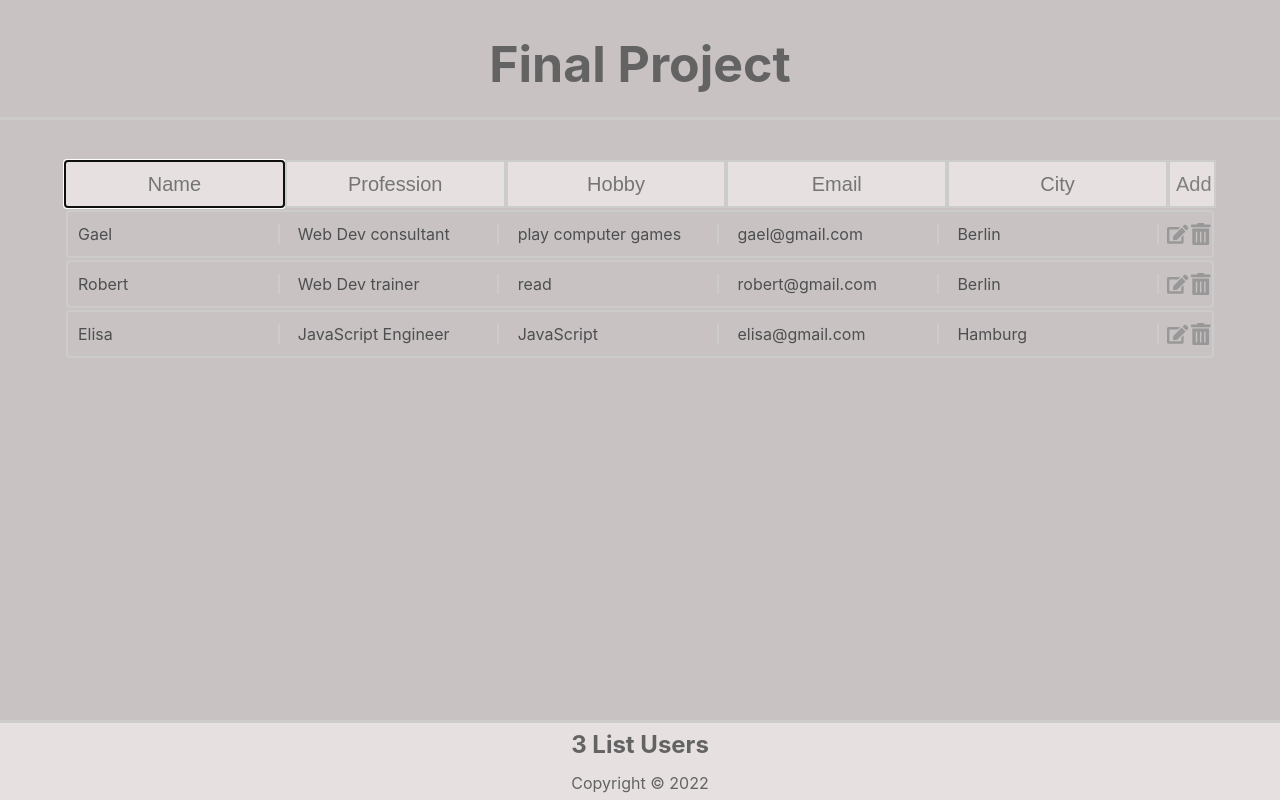
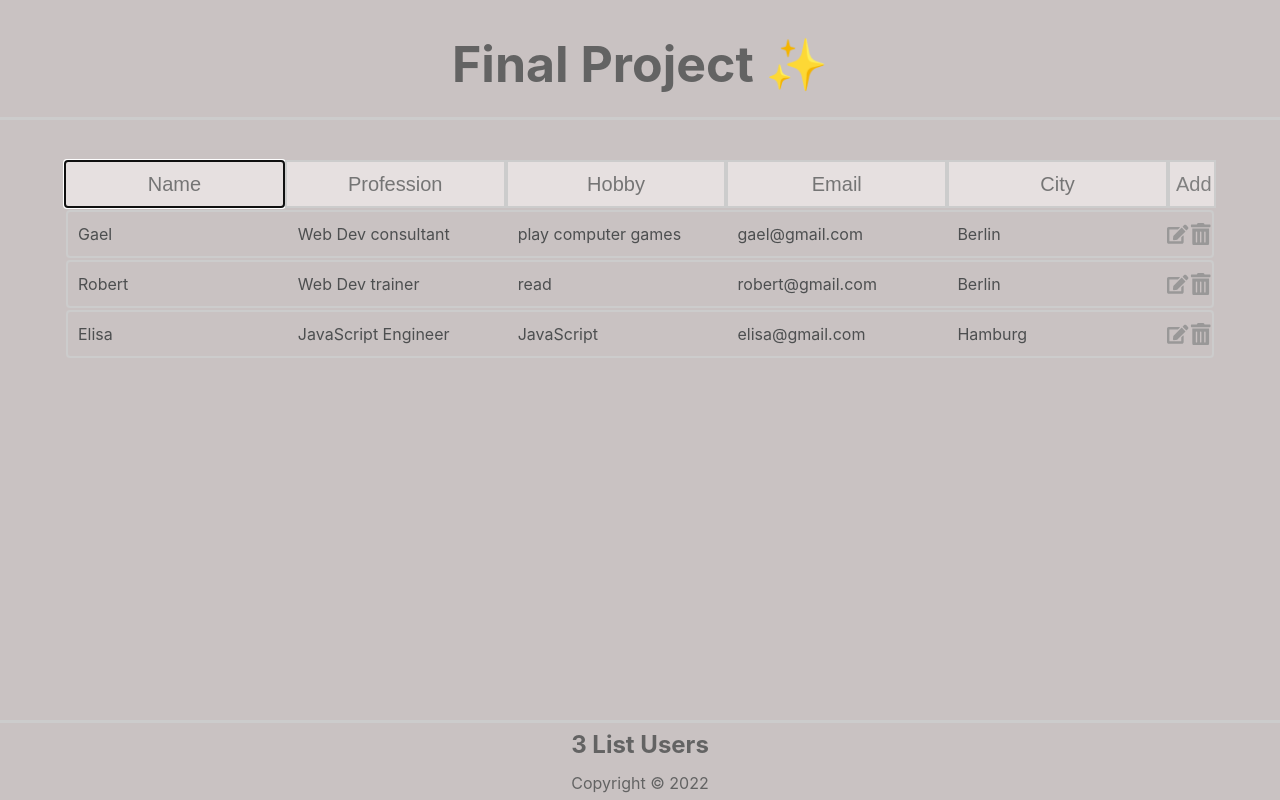
Before and after one commit to alliance-11/final, a React (Create React App) app: page / in a window 1280 px wide. Built offline with nearby package versions, Linux system fonts and the light colour scheme.

Commit message:
Polished comment.

```diff
--- a/src/App.js
+++ b/src/App.js
@@ -46,7 +46,7 @@ function App(name, profession,hobby, email,city) {
 
   return (
     <div className="App">
-      <Header title="Final Project" />
+      <Header title="Final Project ✨" />
       <div className="container">
         <AddForm addUser={addUser} />
         {users.length ? (
--- a/src/App.scss
+++ b/src/App.scss
@@ -19,7 +19,8 @@ code {
   width: 100%;
   display: grid;
   place-items: center;
-  background: rgb(201, 194, 194);
+  background-color: #c9c2c2;
+
   header {
     display: grid;
     place-items: center;
@@ -126,7 +127,7 @@ code {
         justify-content: space-between;
         .item {
           width: 18.5%;
-          border-right: 2px solid #ccc;
+          // border-right: 2px solid #ccc;
           padding-left: 10px;
         }
         .icons {
@@ -191,9 +192,11 @@ code {
     place-items: center;
     border-top: 3px solid #ccc;
     height: 10vh;
-    background-color: #e6e0e0;
+    // background-color: #e6e0e0;
+    background-color: #c9c2c2;
+
     color: rgb(99, 99, 99);
-    h2{
+    h2 {
       margin: 0;
     }
   }
```
